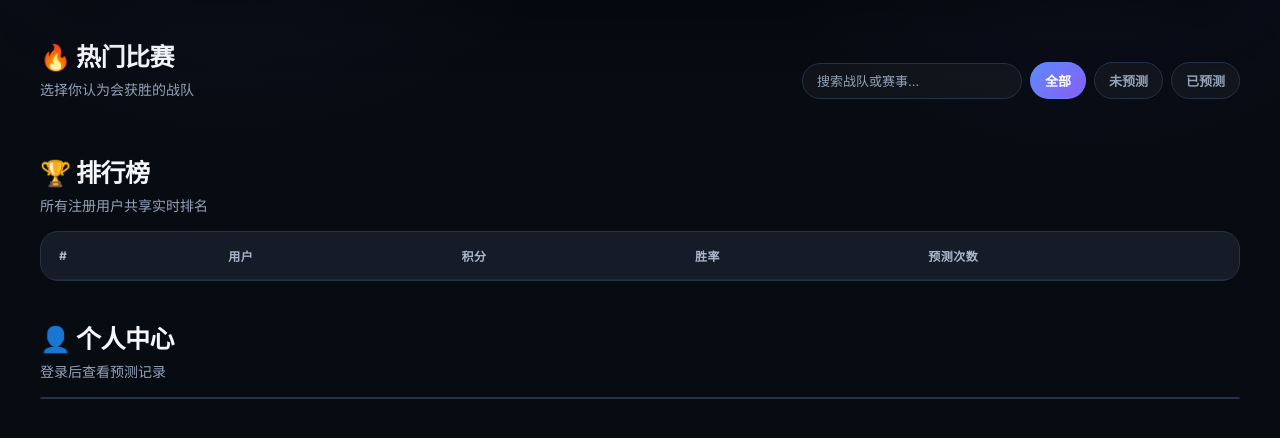
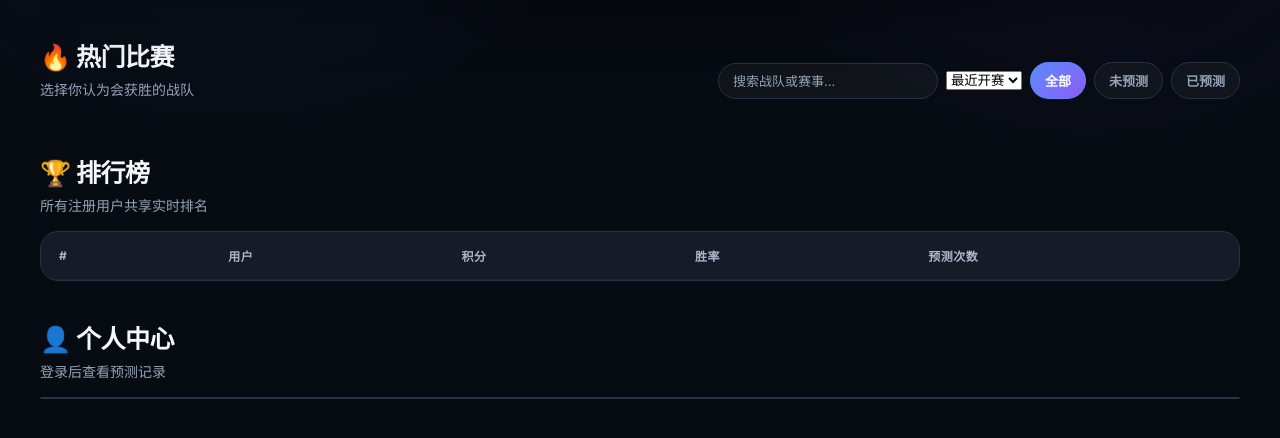
Before and after one commit to liyanlin0828-jpg/cs2-prediction-center, a website: page public/index.html in a window 1280 px wide. Shown: the part 312-750 px from the top of the page. Drawn offline with Linux system fonts and the light colour scheme; no server answers.

Commit message:
Add match sort selector

```diff
--- a/public/index.html
+++ b/public/index.html
@@ -40,6 +40,12 @@
 
   <div class="match-filters">
     <input id="matchSearch" class="match-search" type="search" placeholder="搜索战队或赛事..." autocomplete="off">
+
+    <select id="matchSort" class="match-sort">
+  <option value="asc">最近开赛</option>
+  <option value="desc">最晚开赛</option>
+</select>
+
     <button type="button" class="match-filter active" data-filter="all">全部</button>
     <button type="button" class="match-filter" data-filter="pending">未预测</button>
     <button type="button" class="match-filter" data-filter="predicted">已预测</button>
```
